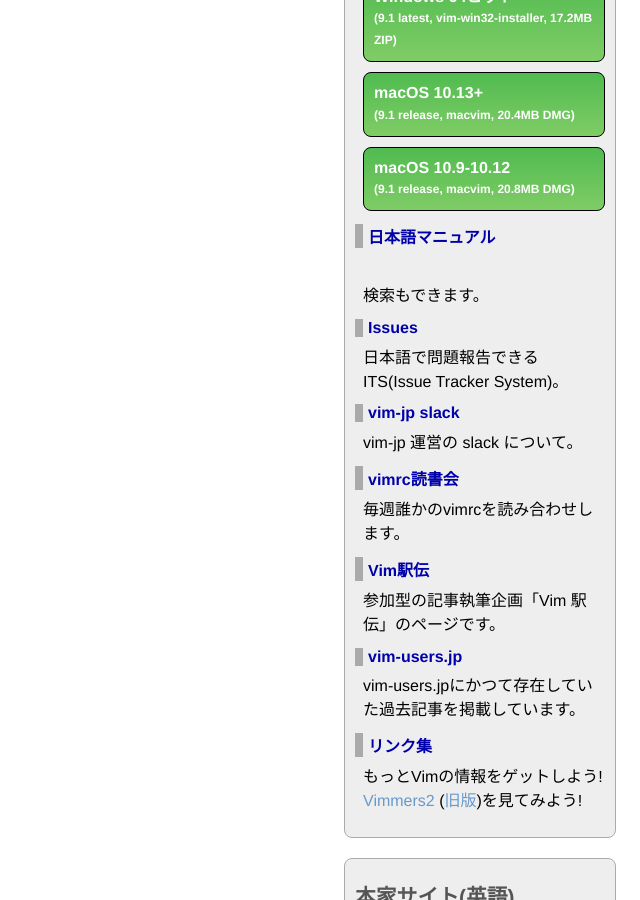
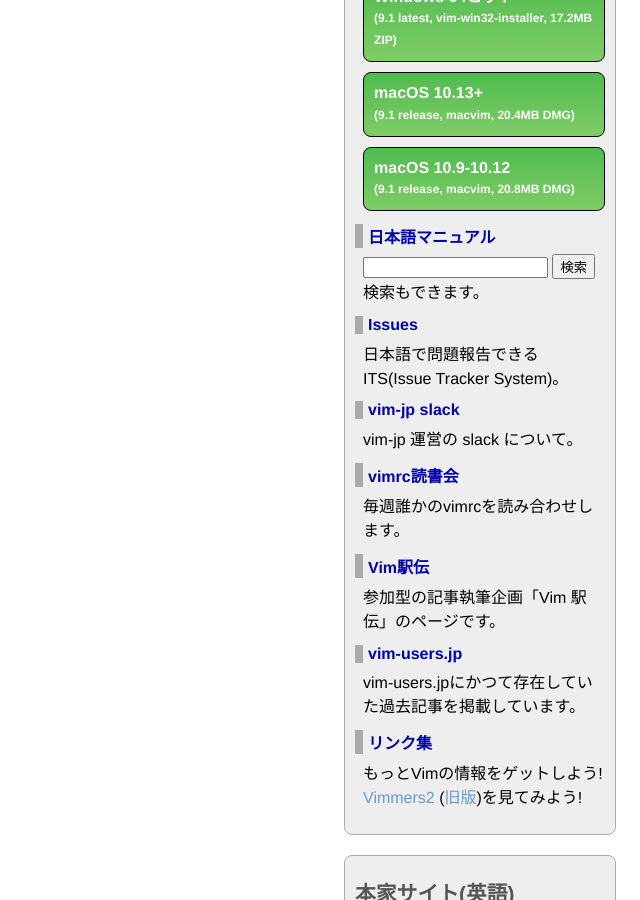
Before and after one commit to vim-jp/vim-jp.github.io, a Jekyll site: the page built from 403.html, in a window 1280 px wide and 900 px high, scrolled down 329 px. Shown: the whole window, without its empty margins (640-1280 px from the left). Built offline with Jekyll 4.4.1, drawn with Linux system fonts in a browser that asks for light colours; nearby versions of some CDN libraries; comment, search, counter and statistics services are not loaded.

Commit message:
replace Google CSE with own form

```diff
--- /dev/null
+++ b/_includes/search-vimdoc_ja.html
@@ -0,0 +1,6 @@
+<form action="https://www.google.com/search" method="get" class="search-vimdoc_ja" noreferrer>
+  <input name="q" type="text" />
+  <input name="q" type="hidden" value="site:https://vim-jp.org/vimdoc-ja/"/>
+  <input name="udm" type="hidden" value="14" />
+  <button>検索</button>
+</form>
--- a/_layouts/default.html
+++ b/_layouts/default.html
@@ -21,9 +21,6 @@
 
 <!-- SNSボタンの読み込み -->
 <script src="/assets/javascripts/social-network-buttons.js" async></script>
-
-<!-- 日本語マニュアル検索ボックス -->
-<script src="https://www.google.com/jsapi"></script>
 
 <!-- パッチリスト読み込み -->
 <script src="/assets/javascripts/patch-list.js" async></script>
@@ -75,21 +72,7 @@
 					</dd>
 					<dt><a href="//vim-jp.org/vimdoc-ja">日本語マニュアル</a></dt>
 					<dd>
-
-					<!-- Google CSE -->
-					<script>
-					  (function() {
-					    var cx = '001325159752250591701:65aunpq8rlg';
-					    var gcse = document.createElement('script');
-					    gcse.type = 'text/javascript';
-					    gcse.async = true;
-					    gcse.src = 'https://cse.google.com/cse.js?cx=' + cx;
-					    var s = document.getElementsByTagName('script')[0];
-					    s.parentNode.insertBefore(gcse, s);
-					  })();
-					</script>
-					<gcse:search id="VimdocJaSearch"></gcse:search>
-
+					{% include search-vimdoc_ja.html %}
 					<div>検索もできます。</div>
 					</dd>
 					<dt><a href="https://github.com/vim-jp/issues/issues">Issues</a></dt>
```
